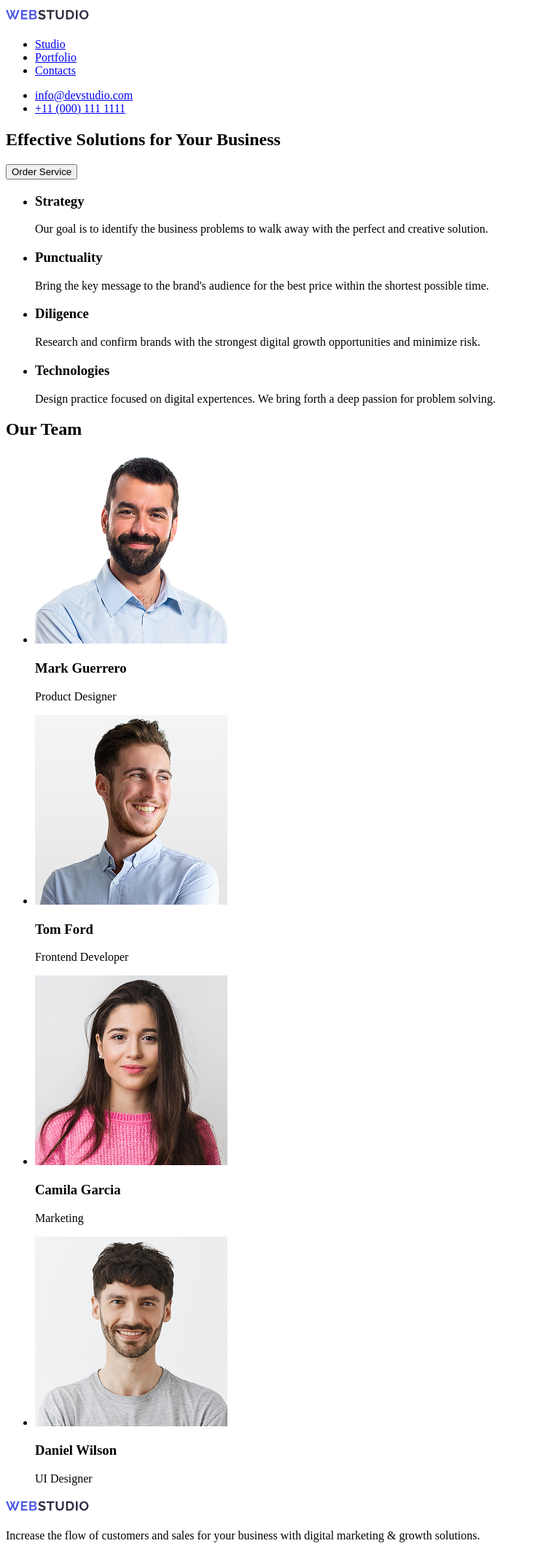
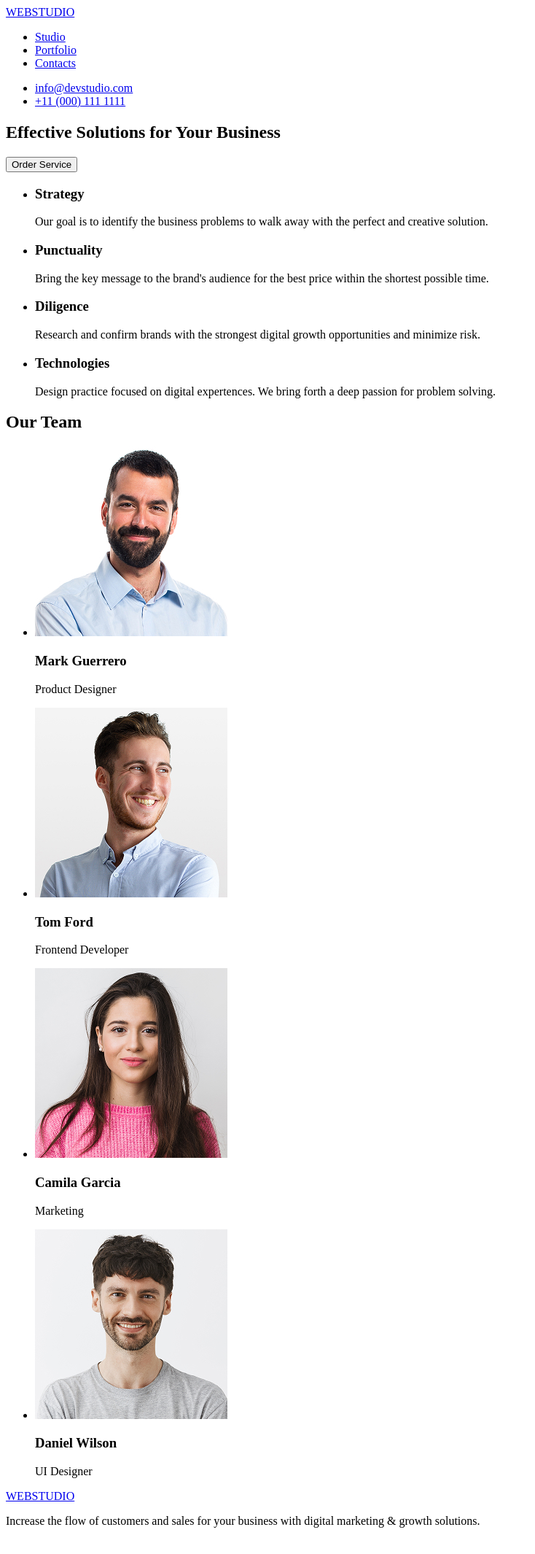
Before and after one commit to stanislavNemch/goit-markup-hw-01, a plain HTML site: page index.html in a window 1280 px wide. Shown: the whole page at 73% size, without its empty margins (0-734 px from the left). Drawn offline with Linux system fonts and the light colour scheme.

Commit message:
link logo corrected

```diff
--- a/index.html
+++ b/index.html
@@ -11,7 +11,7 @@
 <body>
     <header>
         <nav>
-            <a href="#"><img src="images/logo.svg" title="WEBSTUDIO"></a>
+            <a href="#">WEBSTUDIO</a>
             <ul>
                 <li><a href="#">Studio</a></li>
                 <li><a href="#">Portfolio</a></li>
@@ -83,7 +83,7 @@
     </main>
 
     <footer>
-        <a href="#"><img src="images/logo.svg" title="WEBSTUDIO"></a>
+        <a href="#">WEBSTUDIO</a>
         <p>Increase the flow of customers and sales for your business with digital marketing & growth solutions.</p>
     </footer>
 </body>
```
Also changed, not shown: images/logo.svg (deleted).
